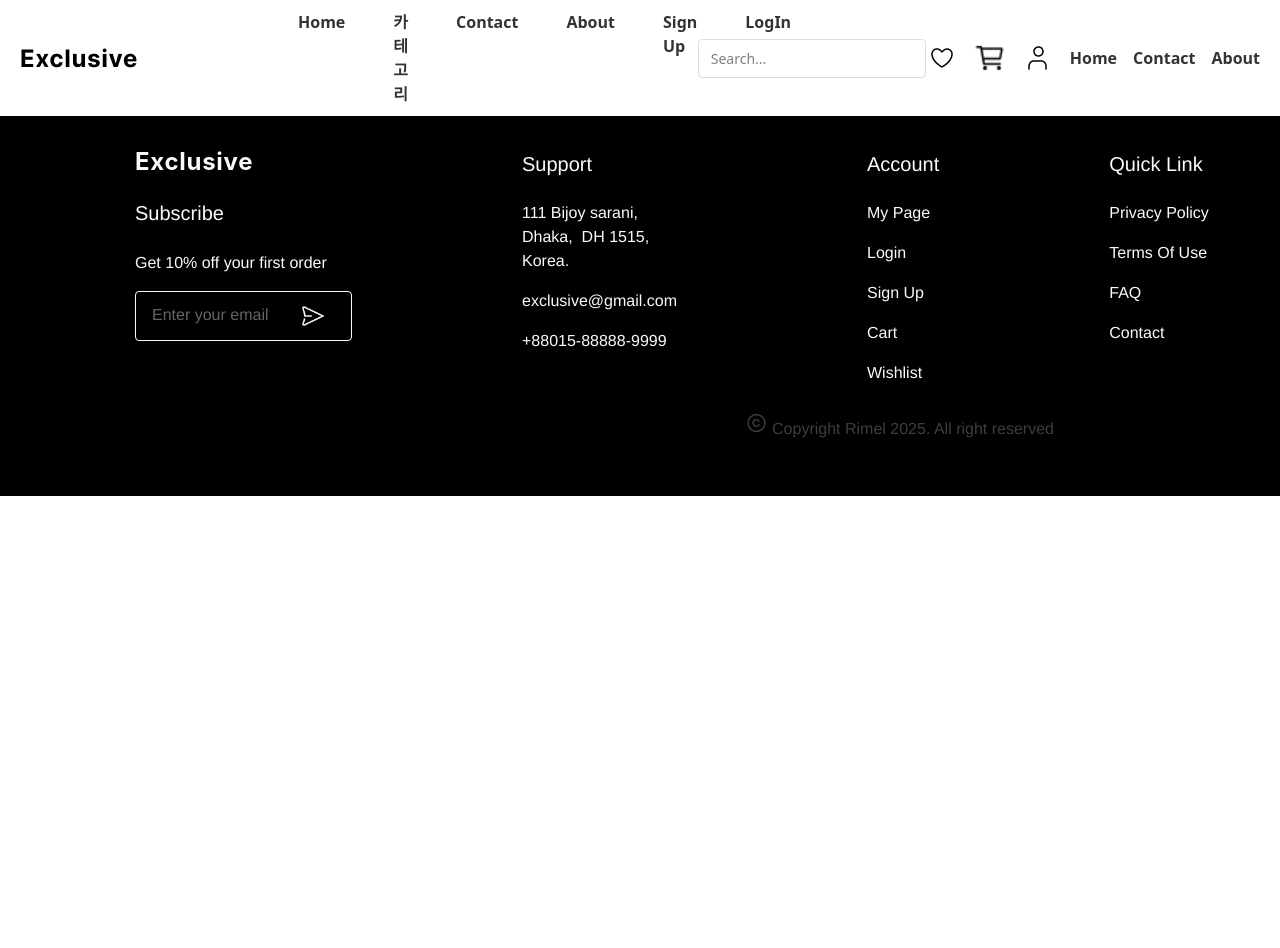
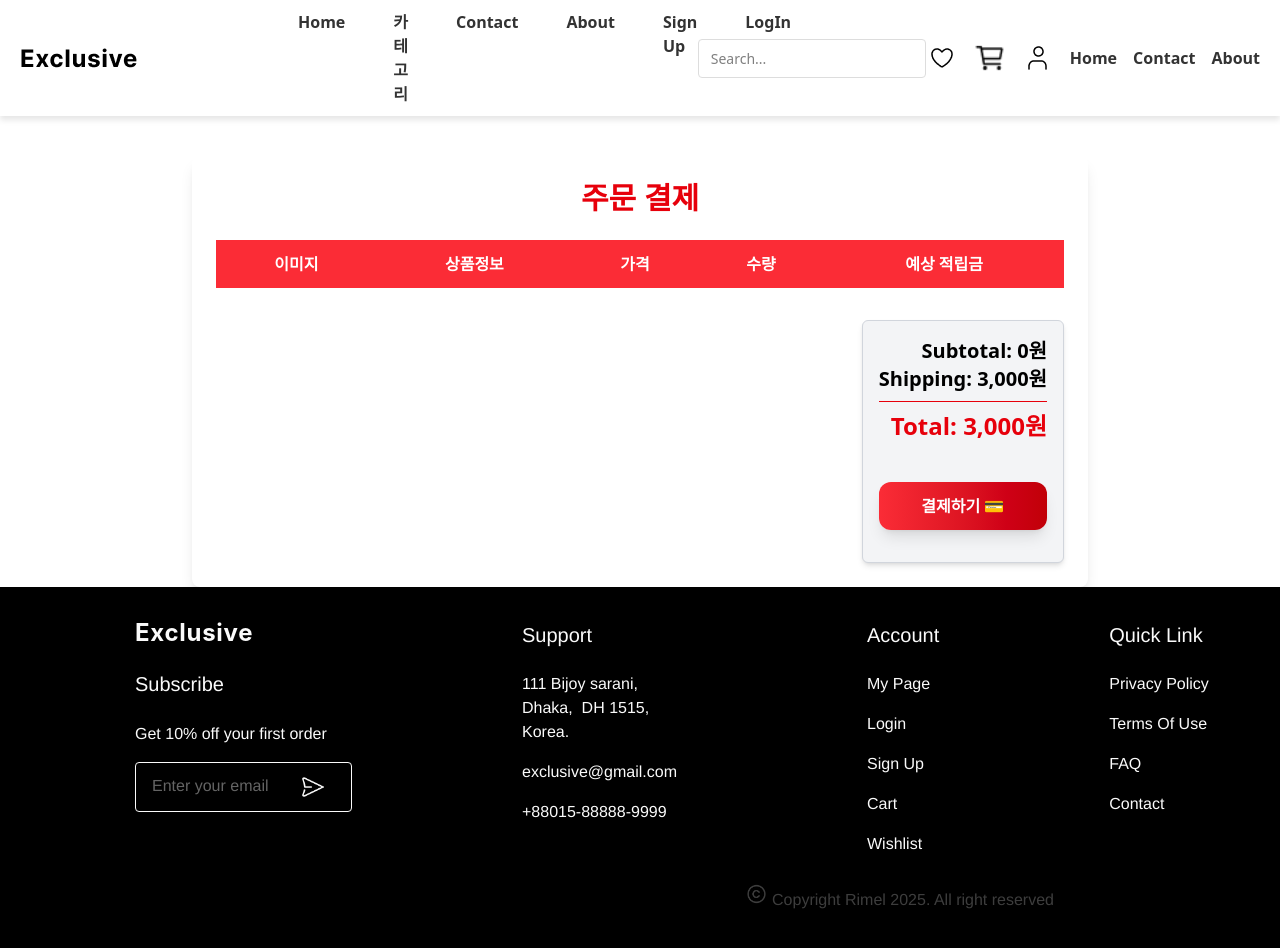
Before and after one commit to BusanItTeam/Front-End, a React (Vite) app in the folder shopping-web/: page /orderpayment in a window 1280 px wide. Shown: the top 948 px of the page. Before the commit the page ends 800 px from the top, so only its background shows below. Built offline with nearby package versions, Linux system fonts and the light colour scheme.

Commit message:
주문결제창

```diff
--- a/shopping-web/src/App.jsx
+++ b/shopping-web/src/App.jsx
@@ -15,6 +15,9 @@ import Mypage from "./components/myPage/myPage";
 import CartPage from "./components/cart/CartPage";
 import Payment from "./components/cart/Payment";
 import EditProfile from "./components/myPage/EditProfile";
+import OrderComplete from "./order/OrderComplete";
+import OrderPayment from "./order/OrderPayment";
+import { useState } from "react";
 
 function App() {
   return (
@@ -37,7 +40,10 @@ function App() {
           <Route path="/myPage/editProfile" element={<EditProfile />} />
 
           <Route path="/cart" element={<CartPage />} />
+
           <Route path="/payment" element={<Payment />} />
+          <Route path="/ordercomplete" element={<OrderComplete />} />
+          <Route path="/orderpayment" element={<OrderPayment />} />
         </Routes>
 
         <Footer />
--- a/shopping-web/src/components/cart/CartPage.jsx
+++ b/shopping-web/src/components/cart/CartPage.jsx
@@ -64,11 +64,11 @@ const CartPage = () => {
             <tr className="bg-red-500 text-white">
               <th className="p-3">이미지</th>
               <th className="p-3">상품정보</th>
-              <th className="p-3">판매가</th>
+              <th className="p-3">가격</th>
               <th className="p-3">수량</th>
               <th className="p-3">적립금</th>
               <th className="p-3">배송비</th>
-              <th className="p-3">합계</th>
+              <th className="p-3">총금액</th>
               <th className="p-3">삭제</th>
             </tr>
           </thead>
@@ -123,20 +123,20 @@ const CartPage = () => {
           </tbody>
         </table>
       </div>
-      <div className="mt-8 p-6 border-2 rounded-lg shadow-md bg-gray-100 text-right w-2/3 mx-auto">
+      <div className="mt-8 p-4 border border-gray-300 rounded-md shadow-md bg-gray-100 text-right w-fit ml-auto">
         <h2 className="text-xl font-bold">
           Subtotal: {getTotalPrice().toLocaleString("ko-KR")}원
         </h2>
         <h2 className="text-xl font-bold">
           Shipping: {SHIPPING_COST.toLocaleString("ko-KR")}원
         </h2>
-        <h2 className="text-2xl font-bold text-red-600 border-t-2 pt-2 mt-2">
+        <h2 className="text-2xl font-bold text-red-600 border-t pt-2 mt-2">
           Total: {(getTotalPrice() + SHIPPING_COST).toLocaleString("ko-KR")}원
         </h2>
         <br />
         <Link
-          to="/payment"
-          className="mt-4 mb-4 w-full bg-gradient-to-r from-red-500 to-red-700 hover:from-red-600 hover:to-red-800 text-white font-bold py-3 rounded-xl shadow-lg transition-transform transform hover:scale-105"
+          to="/orderPayment"
+          className="bg-red-500 hover:bg-red-700 text-white font-bold py-3 px-6 rounded-lg"
         >
           결재하기 💳
         </Link>
--- a/shopping-web/src/components/cart/Payment.jsx
+++ b/shopping-web/src/components/cart/Payment.jsx
@@ -1,5 +1,5 @@
 import React, { useState } from "react";
-import { Link } from "react-router-dom";
+import { Link, useSearchParams } from "react-router-dom";
 
 const Payment = () => {
   const [cardNumber, setCardNumber] = useState("");
@@ -8,6 +8,9 @@ const Payment = () => {
   const [name, setName] = useState("");
   const [amount, setAmount] = useState("");
   const [paymentSuccess, setPaymentSuccess] = useState(false);
+  const [searchParams, setSearchParams] = useSearchParams();
+
+  const price = searchParams.get("price");
 
   const handlePayment = (e) => {
     e.preventDefault();
@@ -71,7 +74,7 @@ const Payment = () => {
               type="text"
               value={amount}
               onChange={(e) => setAmount(e.target.value)}
-              placeholder="10,000"
+              placeholder={`${price}원`}
               className="w-full p-2 border rounded-md"
             />
           </div>
--- /dev/null
+++ b/shopping-web/src/order/OrderComplete.jsx
@@ -0,0 +1,50 @@
+import React, { useState, useEffect } from "react";
+import { useNavigate } from "react-router-dom";
+
+const OrderComplete = () => {
+  const navigate = useNavigate();
+  const [orderId, setOrderId] = useState("");
+
+  useEffect(() => {
+    const storedOrderId = localStorage.getItem("orderId");
+    setOrderId(storedOrderId);
+  }, []);
+
+  const handleSubmit = (e) => {
+    e.preventDefault();
+    navigate("/orderdetails");
+  };
+
+  const handleClick = (e) => {
+    e.preventDefault();
+    navigate("/productcategory");
+  };
+
+  return (
+    <div className="flex flex-col items-center justify-center h-screen bg-white text-center">
+      <h2 className="text-xl font-semibold">주문완료</h2>
+      <p className="mt-4 text-lg">주문이 완료되었습니다.</p>
+
+      <p className="mt-2 text-red-500 text-sm">
+        주문아이디 : <span className="font-medium">{orderId}</span>
+      </p>
+      <div className="mt-6 flex gap-4">
+        <button
+          onClick={handleSubmit}
+          className="px-6 py-2 border border-gray-400 rounded-lg"
+        >
+          주문상세보기
+        </button>
+
+        <button
+          onClick={handleClick}
+          className="px-6 py-2 bg-red-500 text-white rounded-lg"
+        >
+          계속 쇼핑하기
+        </button>
+      </div>
+    </div>
+  );
+};
+
+export default OrderComplete;
--- /dev/null
+++ b/shopping-web/src/order/OrderPayment.jsx
@@ -0,0 +1,81 @@
+import { useEffect, useState } from "react";
+import { useLocation } from "react-router-dom";
+
+const OrderPaymentPage = () => {
+  const location = useLocation();
+  const [orderItems, setOrderItems] = useState([]);
+  const [totalPrice, setTotalPrice] = useState(0);
+  const [shippingCost] = useState(3000);
+
+  useEffect(() => {
+    // Retrieve cart items from query params
+    const searchParams = new URLSearchParams(location.search);
+    const items = JSON.parse(searchParams.get("items")) || [];
+    setOrderItems(items);
+
+    const calculatedTotal = items.reduce(
+      (total, item) => total + item.price * item.quantity,
+      0
+    );
+    setTotalPrice(calculatedTotal);
+  }, [location.search]);
+
+  return (
+    <div className="p-6 max-w-4xl mx-auto bg-white shadow-lg rounded-lg mt-10">
+      <h1 className="text-3xl font-bold mb-6 text-center text-red-600">
+        주문 결제
+      </h1>
+      <div className="overflow-x-auto">
+        <table className="w-full border-collapse rounded-lg">
+          <thead>
+            <tr className="bg-red-500 text-white">
+              <th className="p-3">이미지</th>
+              <th className="p-3">상품정보</th>
+              <th className="p-3">가격</th>
+              <th className="p-3">수량</th>
+              <th className="p-3">예상 적립금</th>
+            </tr>
+          </thead>
+          <tbody>
+            {orderItems.map((item) => (
+              <tr key={item.id} className="border-b text-center">
+                <td className="p-3">
+                  <img
+                    src={item.image}
+                    alt={item.name}
+                    className="w-16 h-16 object-cover rounded-md shadow-md"
+                  />
+                </td>
+                <td className="p-3 font-semibold">{item.name}</td>
+                <td className="p-3 text-lg text-gray-700">
+                  {item.price.toLocaleString("ko-KR")}원
+                </td>
+                <td className="p-3 text-lg">{item.quantity}</td>
+                <td className="p-3 text-red-600 font-bold">
+                  {item.points * item.quantity}P
+                </td>
+              </tr>
+            ))}
+          </tbody>
+        </table>
+      </div>
+      <div className="mt-8 p-4 border border-gray-300 rounded-md shadow-md bg-gray-100 text-right w-fit ml-auto">
+        <h2 className="text-xl font-bold">
+          Subtotal: {totalPrice.toLocaleString("ko-KR")}원
+        </h2>
+        <h2 className="text-xl font-bold">
+          Shipping: {shippingCost.toLocaleString("ko-KR")}원
+        </h2>
+        <h2 className="text-2xl font-bold text-red-600 border-t pt-2 mt-2">
+          Total: {(totalPrice + shippingCost).toLocaleString("ko-KR")}원
+        </h2>
+        <br />
+        <button className="mt-4 mb-4 w-full bg-gradient-to-r from-red-500 to-red-700 hover:from-red-600 hover:to-red-800 text-white font-bold py-3 rounded-xl shadow-lg transition-transform transform hover:scale-105">
+          결제하기 💳
+        </button>
+      </div>
+    </div>
+  );
+};
+
+export default OrderPaymentPage;
```
